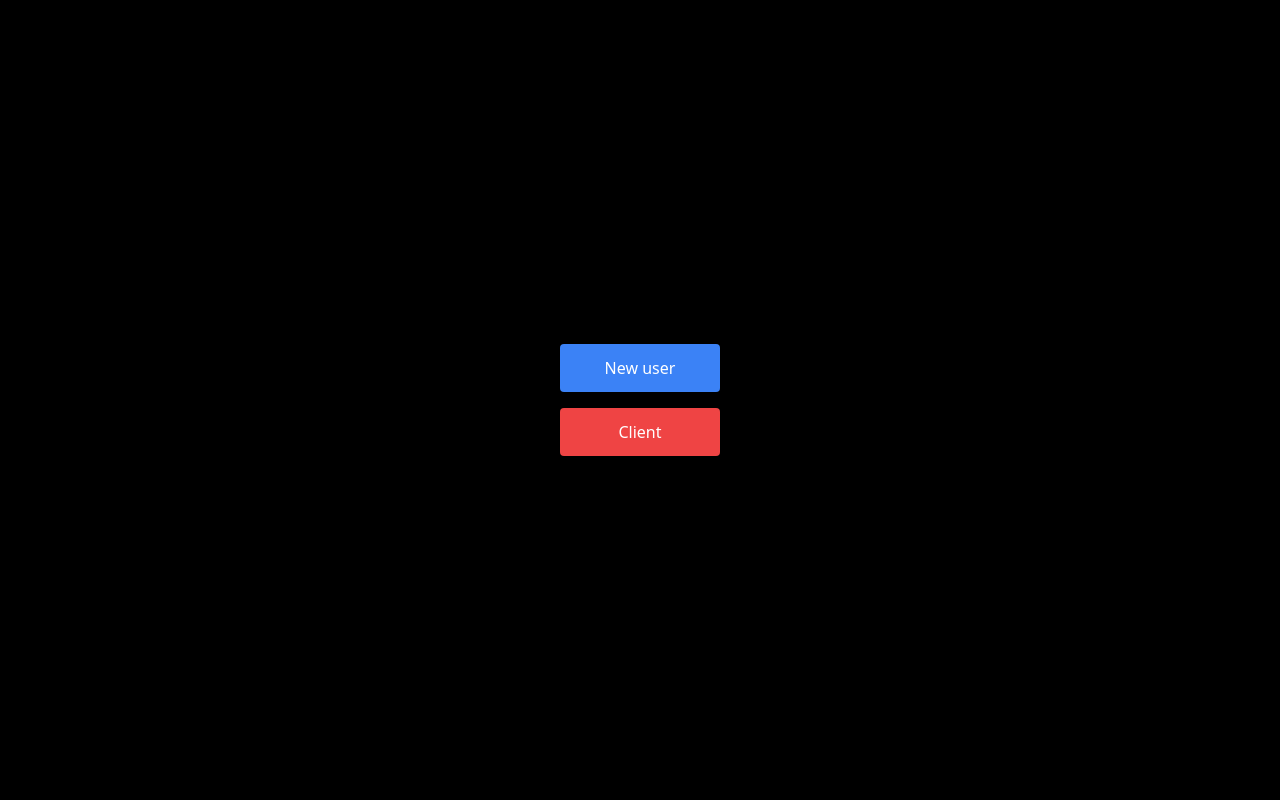
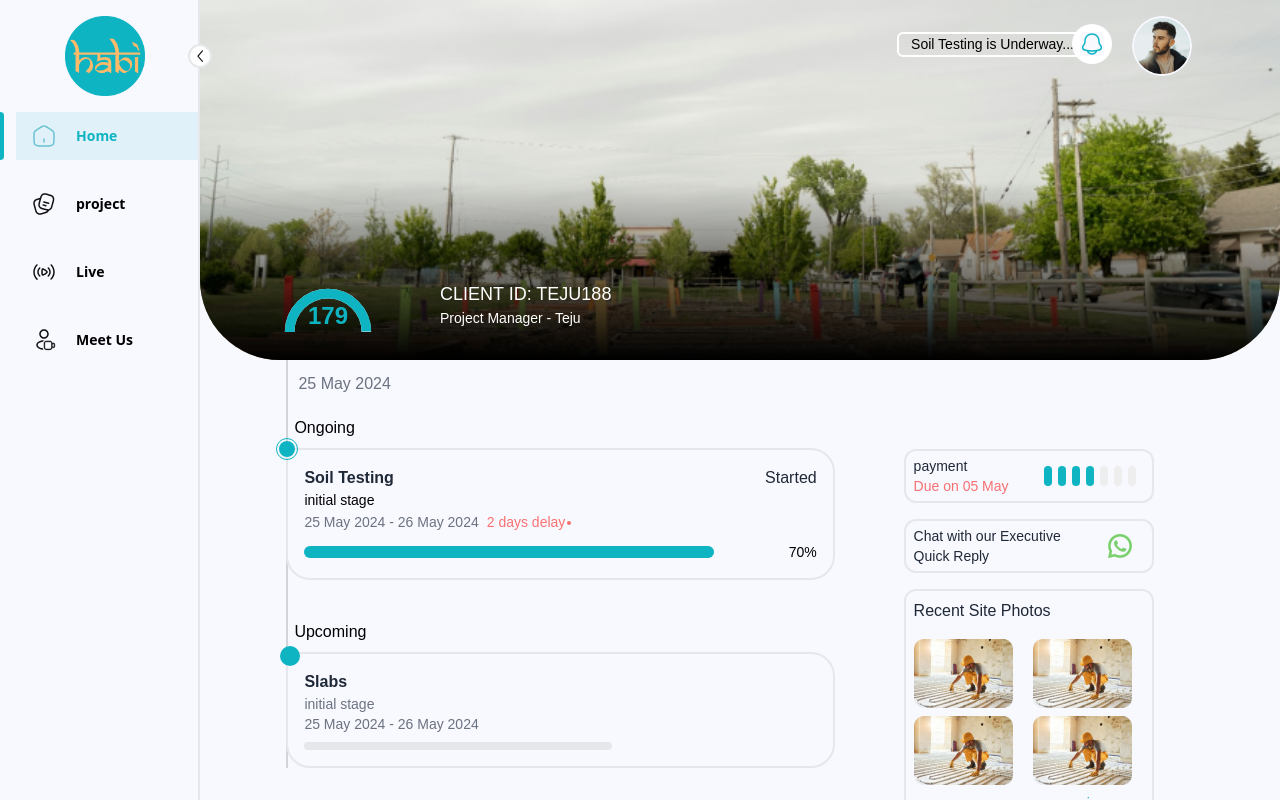
Before and after one commit to tejudharanesh/HABI_client, a React (Vite) app: page / in a window 1280 px wide. Built offline with nearby package versions, Linux system fonts and the light colour scheme; a web font is replaced by a local one.

Commit message:
added priority

```diff
--- a/src/App.jsx
+++ b/src/App.jsx
@@ -18,7 +18,7 @@ function App() {
     <AuthProvider>
       <Router>
         <Routes>
-          <Route path="/" element={<Testing />} />
+          <Route path="/" element={<Dashboard />} />
           {/* <Route path="/" element={<Dashboard />} /> */}
           <Route path="/dashboard/*" element={<Dashboard />} />
 
```
Also changed, not shown: public/manifest.json.
